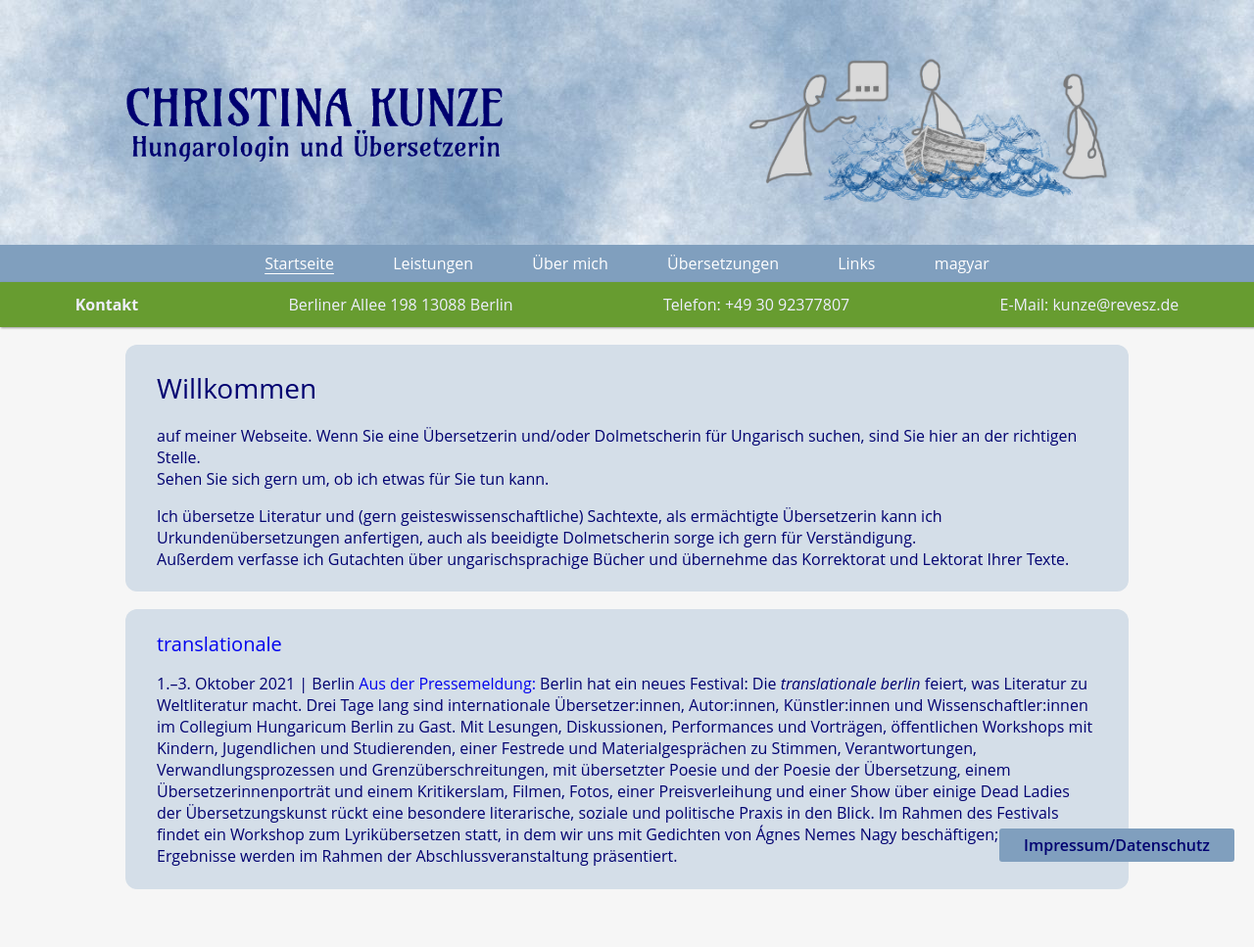
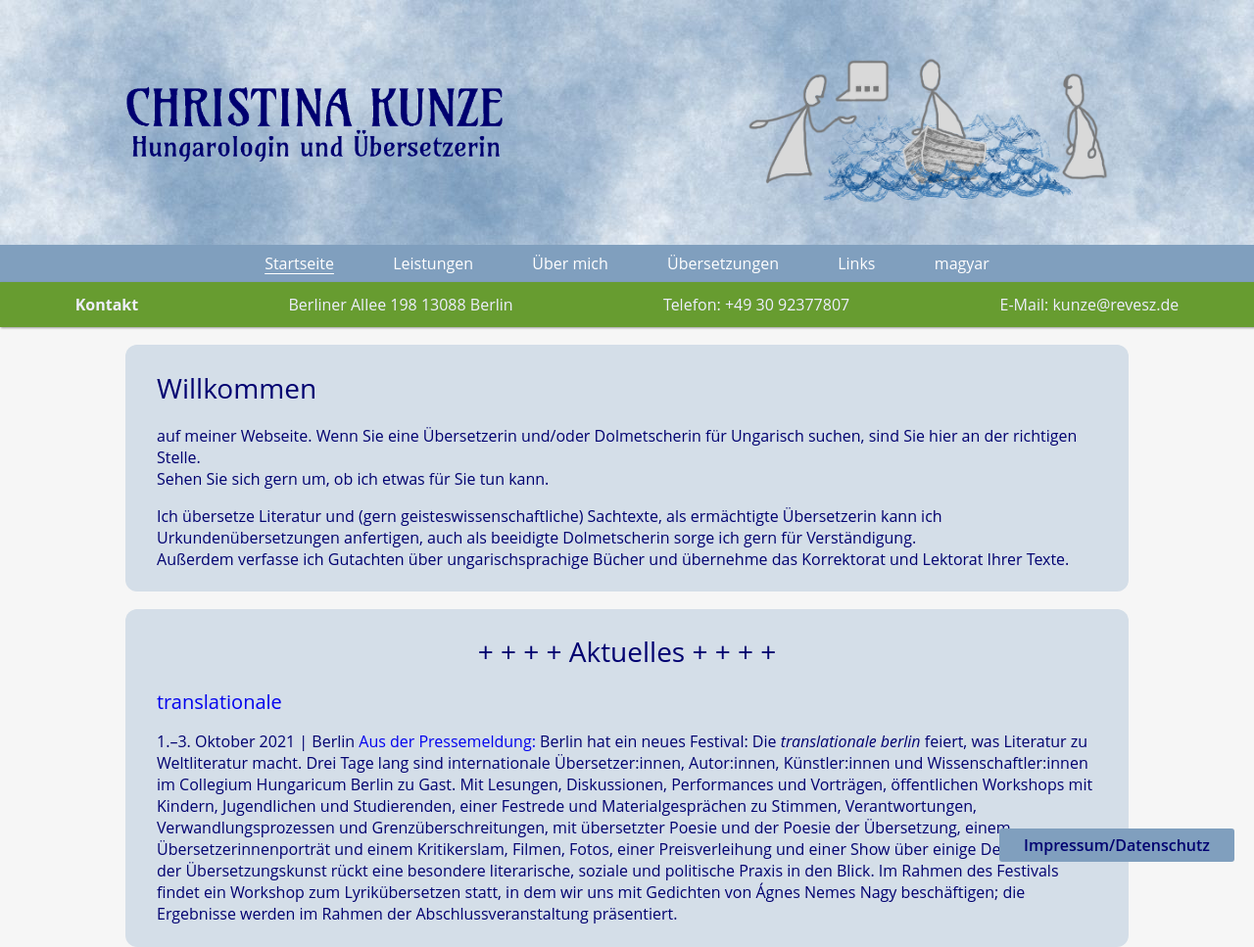
Before and after one commit to rixx/revesz.de, a Jekyll site: the page built from index.md, in a window 1280 px wide. Shown: the whole page at 98% size. Built offline with Jekyll 4.4.1, drawn with Linux system fonts in a browser that asks for light colours; before the commit the page ends 908 px from its top, so only the background shows below that.

Commit message:
Update news.html

```diff
--- a/_includes/news.html
+++ b/_includes/news.html
@@ -1,3 +1,5 @@
+<h1 style="text-align: center"> + + + + Aktuelles + + + +</h1>
+  <p>
 <h2><a href="https://www.translationale-berlin.net/" style="text-decoration: none;">translationale</a></2>
 <p>
 1.–3. Oktober 2021 | Berlin
```
